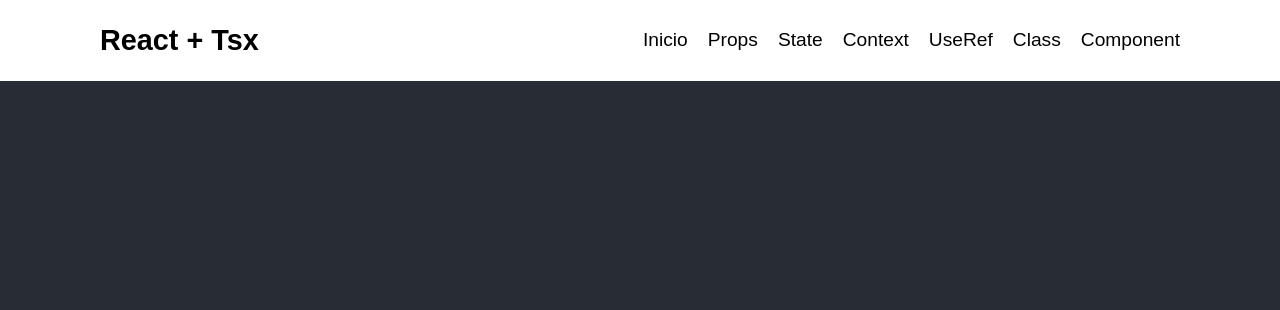
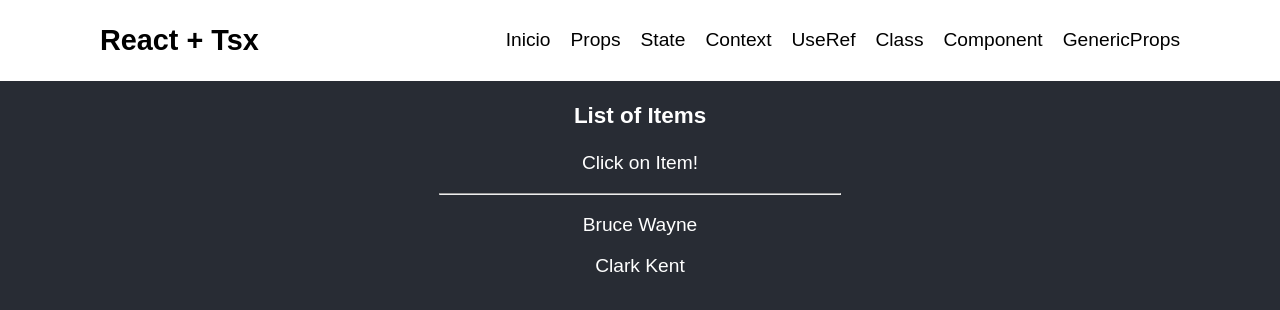
Before and after one commit to Maopos/react-typescript-tutorial, a React (Create React App) app: page /generics in a window 1280 px wide. Shown: the top 310 px of the page. Built offline with nearby package versions, Linux system fonts and the light colour scheme.

Commit message:
Generic Props

```diff
--- a/src/App.tsx
+++ b/src/App.tsx
@@ -8,6 +8,7 @@ import Context from "./views/Context";
 import UseRef from "./views/UseRef";
 import Class from "./views/Class";
 import Component from "./views/Component";
+import Generics from './views/Generics';
 
 function App() {
   const divStyles = {
@@ -45,7 +46,8 @@ function App() {
             <Route path="/context" element={<Context />} />
             <Route path="/useref" element={<UseRef />} />
             <Route path="/class" element={<Class />} />
-            <Route path="/component" element={<Component/>} />
+            <Route path="/component" element={<Component />} />
+            <Route path="/generics" element={<Generics />} />
           </Routes>
         </Router>
       </div>
--- a/src/components/auth/Profile.tsx
+++ b/src/components/auth/Profile.tsx
@@ -5,7 +5,7 @@ export type ProfileProps = {
 const Profile = ({ name }: ProfileProps) => {
   return (
     <div>
-      <h3>Private Profile Component. Name is {name}</h3>
+      <h3>{name} Private Profile Component.</h3>
     </div>
   );
 };
--- /dev/null
+++ b/src/components/generics/List.tsx
@@ -0,0 +1,24 @@
+type ListProps<T> = {
+  items: T[];
+  onClick: (value: T) => void;
+};
+
+const List = <T extends { id: number; first: string; last: string }>({
+  items,
+  onClick,
+}: ListProps<T>) => {
+  return (
+    <div>
+      <h3>List of Items</h3>
+      <p>Click on Item!</p>
+      <hr />
+      {items.map((i, j) => (
+        <p key={j} onClick={() => onClick(i)} style={{ cursor: "pointer" }}>
+          {i.first} {i.last}
+        </p>
+      ))}
+    </div>
+  );
+};
+
+export default List;
--- a/src/views/Component.tsx
+++ b/src/views/Component.tsx
@@ -13,9 +13,9 @@ const Component = () => {
   return (
     <div>
       <Private
-        isLoggedIn={isLoggedIn}
         Component={Profile}
         handleToggle={handleToggle}
+        isLoggedIn={isLoggedIn}
       />
     </div>
   );
--- /dev/null
+++ b/src/views/Generics.tsx
@@ -0,0 +1,32 @@
+import List from "../components/generics/List";
+
+const Generics = () => {
+  return (
+    <div>
+      {/*  <List
+        items={["Batman", "Superman", "Spiderman", "Acuaman"]}
+        onClick={(item) => alert(item)}
+      />
+      <hr />
+      <List items={[1, 2, 3, 4, 5]} onClick={(item) => alert(item)} />
+      <hr /> */}
+      <List
+        items={[
+          {
+            id: 1,
+            first: "Bruce",
+            last: "Wayne",
+          },
+          {
+            id: 2,
+            first: "Clark",
+            last: "Kent",
+          },
+        ]}
+        onClick={(item) => alert(item.first + " " + item.last)}
+      />
+    </div>
+  );
+};
+
+export default Generics;
--- a/src/views/Navbar.tsx
+++ b/src/views/Navbar.tsx
@@ -10,7 +10,11 @@ const NavBar = ({ divStyles, navLinkStyles, titleStyles }: Props) => {
   return (
     <div style={divStyles}>
       <div>
-        <h2 style={titleStyles}>React + Tsx</h2>
+        <h2 style={titleStyles}>
+          <NavLink style={navLinkStyles} to="/">
+            React + Tsx
+          </NavLink>{" "}
+        </h2>
       </div>
       <div style={{ marginRight: "80px" }}>
         <NavLink style={navLinkStyles} to="/">
@@ -34,6 +38,9 @@ const NavBar = ({ divStyles, navLinkStyles, titleStyles }: Props) => {
         <NavLink style={navLinkStyles} to="/component">
           Component
         </NavLink>
+        <NavLink style={navLinkStyles} to="/generics">
+          GenericProps
+        </NavLink>
       </div>
     </div>
   );
--- a/src/views/Props.tsx
+++ b/src/views/Props.tsx
@@ -22,7 +22,7 @@ const Props = () => {
   ];
 
   const handleClick = (e: React.MouseEvent, id: number) => {
-    console.log("Click on button...", e, id);
+    console.log("Click on button...", e.type, id);
   };
 
   const styles = {
```
